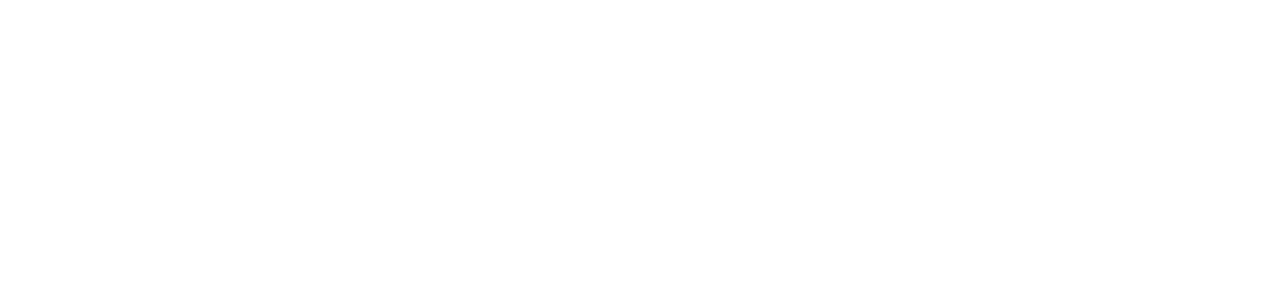
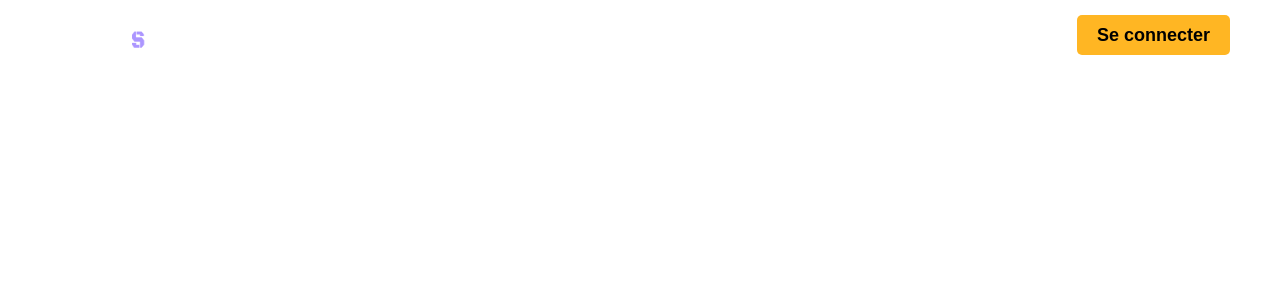
Before and after one commit to Laya2015/ManageStockAvancee, a Next.js app: page / in a window 1280 px wide. Shown: the top 300 px of the page. Built offline with nearby package versions, Linux system fonts and the light colour scheme.

Commit message:
creation du composant header et FAQ

```diff
--- /dev/null
+++ b/components/Button.jsx
@@ -0,0 +1,10 @@
+import styles from "./Button.module.css";
+
+export default function Button({ texte, className, active }) {
+ return (
+  <button
+   className={`${styles.button} ${className} ${active ? styles.active : ""}`}>
+   {texte}
+  </button>
+ );
+}
--- /dev/null
+++ b/components/Button.module.css
@@ -0,0 +1,21 @@
+.button {
+  background-color: transparent;
+  width: auto;
+  height: 40px;
+  color: white;
+  border: none;
+  border-radius: 5px;
+  cursor: pointer;
+  font-size: 18px;
+  font-weight: 600;
+  padding: 0 20px;
+}
+
+.button:hover {
+  background-color: #ffb623;
+}
+
+.active {
+  background-color: #ffb623;
+  color: black;
+}
--- a/components/Header.jsx
+++ b/components/Header.jsx
@@ -1,3 +1,52 @@
-export default function () {
-  return <></>;
+"use client";
+import styles from "./Header.module.css";
+import Image from "next/image";
+import logo from "@/public/Logo-White.png";
+import btnMenu from "@/public/btnMenu.png";
+import Button from "@/components/Button";
+import Link from "next/link";
+import { useState } from "react";
+
+export default function Header() {
+ const [isNavVisible, setNavVisible] = useState(false);
+
+ const toggleNav = () => {
+  setNavVisible(!isNavVisible);
+ };
+
+ return (
+  <header className={styles.header}>
+   <div className={styles.logo}>
+    <Image src={logo} alt="Logo ManageStock" className={styles.image} />
+   </div>
+   <div onClick={toggleNav} className={styles.menuButton}>
+    <Image
+     src={btnMenu}
+     alt="Menu for small screens"
+     className={styles.menuIcon}
+    />
+   </div>
+
+   <nav className={`${styles.nav} ${isNavVisible && styles.navActive}`}>
+    <ul className={styles.liste}>
+     <li>
+      <Link href="/">Accueil</Link>
+     </li>
+     <li>
+      <Link href="#">À propos</Link>
+     </li>
+     <li>
+      <Link href="/#">Contact</Link>
+     </li>
+     <li>
+      <Link href="#">FAQ</Link>
+     </li>
+    </ul>
+    <div className={styles.buttons}>
+     <Button texte="S'inscrire" />
+     <Button texte="Se connecter" active={true} />
+    </div>
+   </nav>
+  </header>
+ );
 }
--- a/components/Header.module.css
+++ b/components/Header.module.css
@@ -0,0 +1,114 @@
+.header {
+  position: absolute;
+  z-index: 1;
+  display: flex;
+  align-items: center;
+  justify-content: space-between;
+  width: 100%;
+  height: 70px;
+  padding: 5px 50px;
+  background-color: transparent
+}
+
+.image {
+  height: 100%;
+  width: 100%;
+  padding: 5px 0;
+}
+
+.logo {
+  height: 100%;
+}
+
+.nav {
+  display: flex;
+  justify-content: space-between;
+  align-items: center;
+  min-width: 80vw;
+}
+
+.liste {
+  display: flex;
+  justify-content: center;
+  gap: 1.6rem;
+  font-size: 19px;
+  font-weight: bold;
+  list-style-type: none;
+  align-items: center;
+}
+
+.liste a {
+  color: white;
+  text-decoration: none;
+}
+
+.liste a:hover {
+  color: #FFB623;
+}
+
+.buttons {
+  display: flex;
+  justify-content: center;
+  align-items: center;
+  gap: 30px;
+}
+
+.menuButton {
+  display: none;
+  background: none;
+  border: none;
+  cursor: pointer;
+}
+
+.menuIcon {
+  display: inline;
+  position: absolute;
+  right: 0;
+  top: 35%;
+  margin-right: 30px;
+  height: 30px;
+  width: 30px;
+}
+
+@media screen and (max-width: 800px) {
+  .header {
+    justify-content: center;
+    z-index: 100;
+  }
+
+  .nav {
+    display: none;
+    flex-direction: column;
+    justify-content: flex-start;
+    gap: 10rem;
+    width: 100%;
+    height: 100vh;
+    background-color: rgba(0, 0, 0, 0.9);
+    position: fixed;
+    top: 0;
+    right: 0;
+    padding: 100px 0;
+    z-index: 99;
+  }
+
+  .liste {
+    flex-direction: column;
+  }
+
+  .liste li:hover {
+    background: rgba(255, 255, 255, 0.4);
+    display: block;
+    width: 100%;
+    text-align: center;
+  }
+
+  .menuButton {
+    display: inline;
+    width: 10px;
+    height: 10px;
+  }
+
+  .navActive {
+    display: flex;
+  }
+}
```
Also changed, not shown: components/FAQ.jsx (added, +31 -0 lines), components/FAQ.module.css (added, +43 -0 lines), package.json (+4 -3 lines), public/btnMenu.png (added), 1 other file (tests, documents, lock files or other folders).
